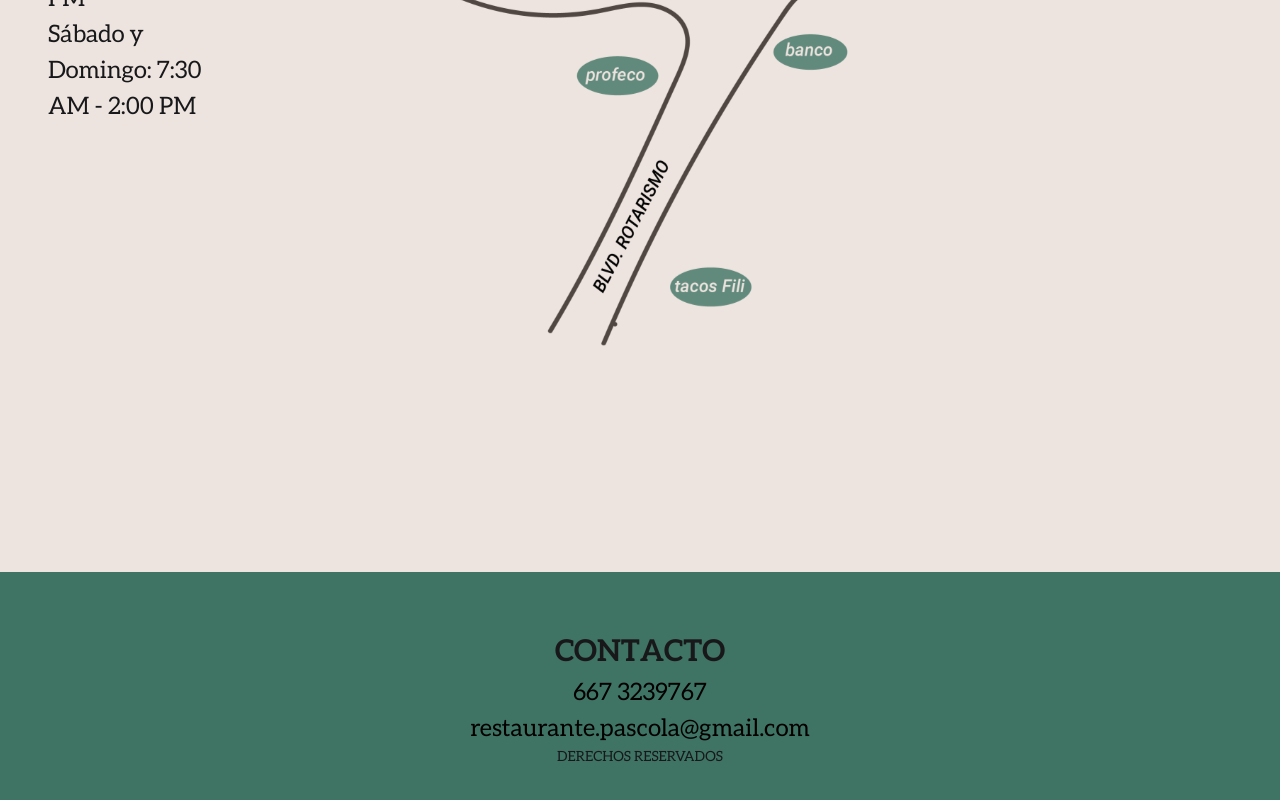
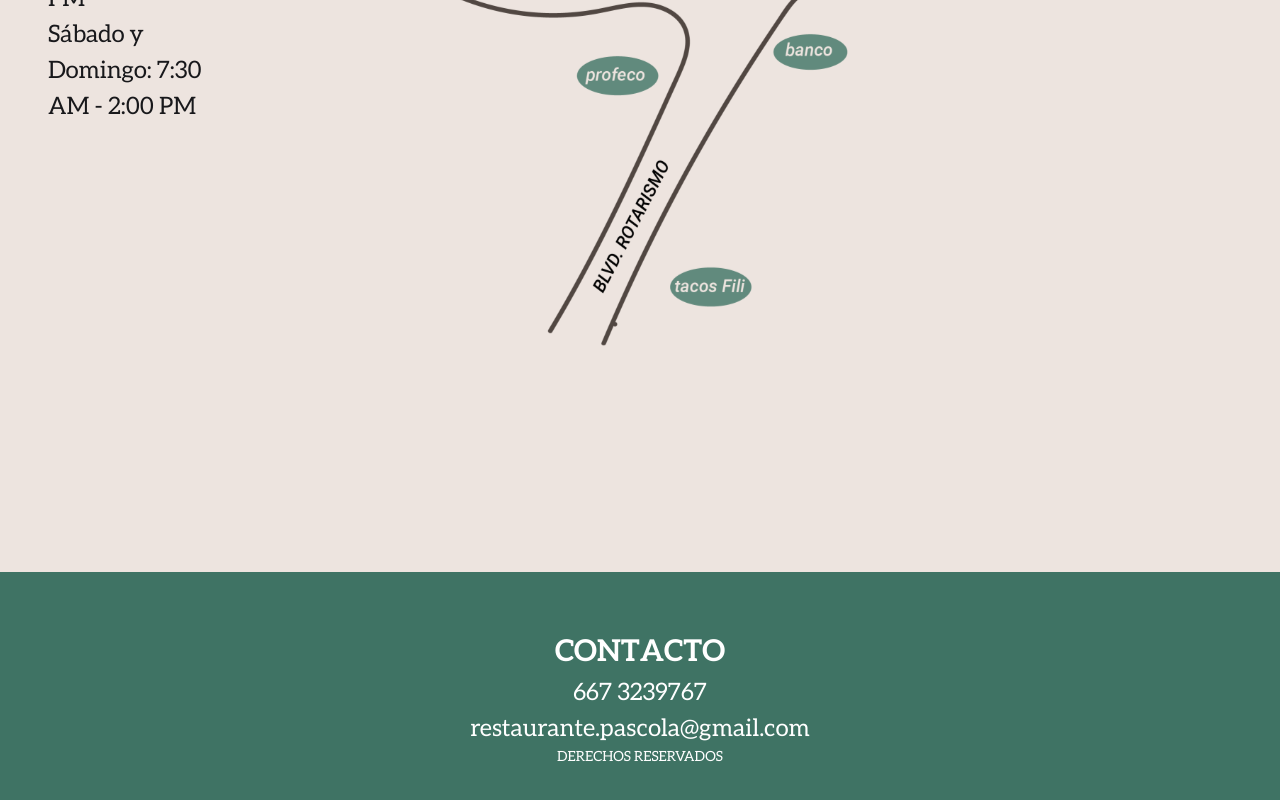
Before and after one commit to daviloops/pascola-website, a Next.js app: page / in a window 1280 px wide. Shown: the part 1671-2471 px from the top of the page. Built offline with nearby package versions, Linux system fonts and the light colour scheme.

Commit message:
chore: improve text contrast of footer

```diff
--- a/src/app/components/Footer/ContactList/ContactLink.tsx
+++ b/src/app/components/Footer/ContactList/ContactLink.tsx
@@ -11,7 +11,7 @@ const ContactLink = ({
   return (
     <a
       className={clsx(
-        'text-[1.25rem] text-[#000] no-underline hover:scale-[1.01] hover:text-[#fff] active:scale-[1] sm:text-[1.5rem]',
+        'text-[1.25rem] text-white no-underline hover:scale-[1.01] hover:text-gray-200 active:scale-[0.99] active:text-[#CFE0DC] sm:text-[1.5rem]',
         className
       )}
       {...props}
--- a/src/app/components/Footer/ContactList/index.tsx
+++ b/src/app/components/Footer/ContactList/index.tsx
@@ -10,13 +10,7 @@ const ContactList = (): JSX.Element => {
       <ContactLink href="tel:+526673239767" arial-label="phone" title="phone">
         667 3239767
       </ContactLink>
-      <ContactLink
-        href="mailto:restaurante.pascola@gmail.com"
-        // TODO: check if it works on mobile without this
-        // onClick={() => navigator.clipboard.writeText('restaurante.pascola@gmail.com')}
-        arial-label="email"
-        title="email"
-      >
+      <ContactLink href="mailto:restaurante.pascola@gmail.com" arial-label="email" title="email">
         restaurante.pascola@gmail.com
       </ContactLink>
     </div>
--- a/src/app/components/Footer/SocialMedia/LinkIcon.tsx
+++ b/src/app/components/Footer/SocialMedia/LinkIcon.tsx
@@ -11,7 +11,7 @@ const LinkIcon = ({ icon, ...props }: LinkIconProps): JSX.Element => {
     <a
       target="_blank"
       rel="noreferrer noopener"
-      className="no-underline transition duration-200 ease-in-out hover:scale-[1.05] hover:fill-white active:scale-[0.95] active:fill-[#DDDDDD]"
+      className="fill-white no-underline transition duration-200 ease-in-out hover:scale-[1.05] hover:fill-gray-200 active:scale-[0.95] active:fill-[#CFE0DC]"
       {...props}
     >
       {icon &&
--- a/src/app/components/Footer/index.tsx
+++ b/src/app/components/Footer/index.tsx
@@ -13,10 +13,10 @@ const Footer = ({ className, ...props }: HTMLAttributes<HTMLElement>): JSX.Eleme
       )}
       {...props}
     >
-      <h2 className="text-[1.5rem] font-bold sm:text-[1.875rem]">CONTACTO</h2>
+      <h2 className="text-[1.5rem] font-bold text-white sm:text-[1.875rem]">CONTACTO</h2>
       <SocialMedia />
       <ContactList />
-      <p className="text-[0.75rem] sm:text-[0.875rem]">DERECHOS RESERVADOS</p>
+      <p className="text-[0.75rem] text-white sm:text-[0.875rem]">DERECHOS RESERVADOS</p>
     </footer>
   );
 };
```
